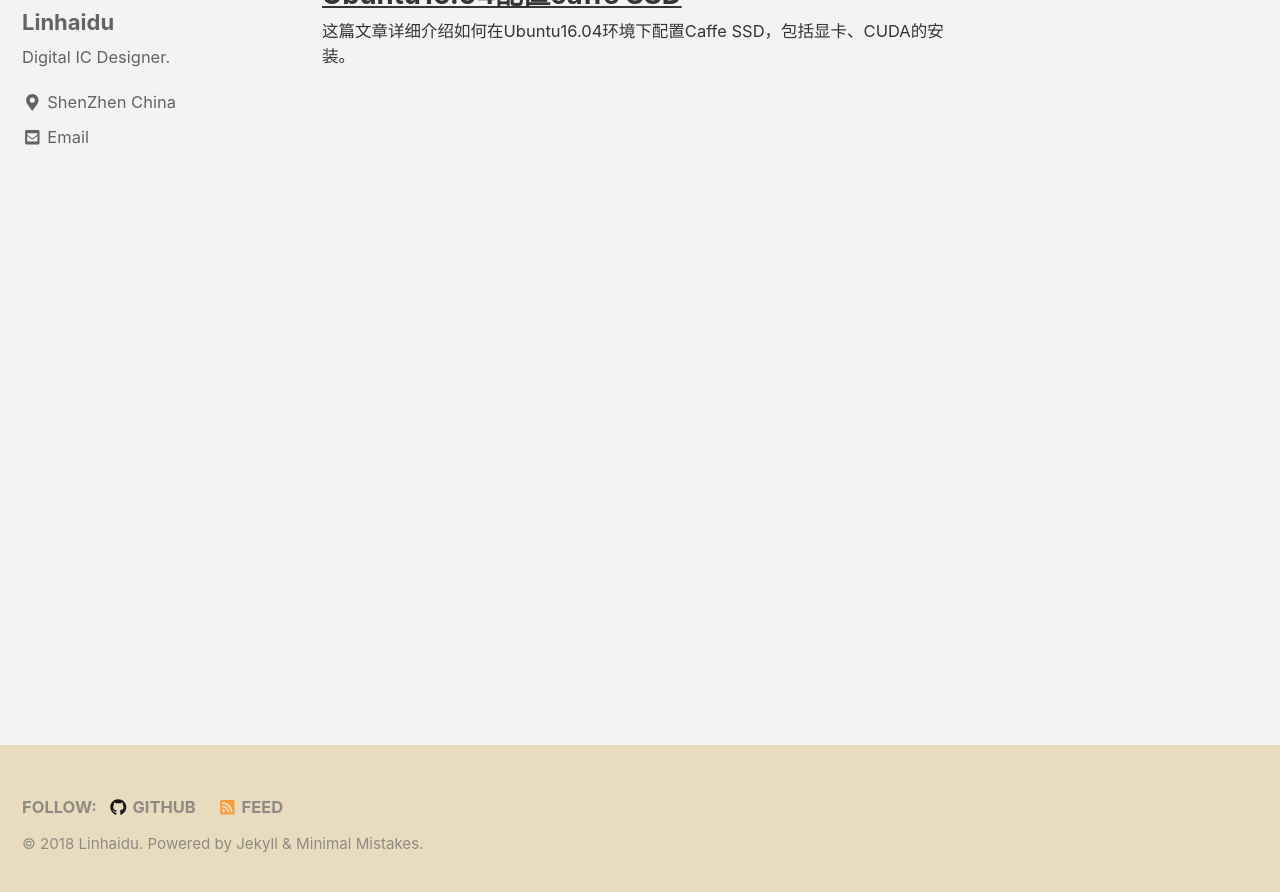
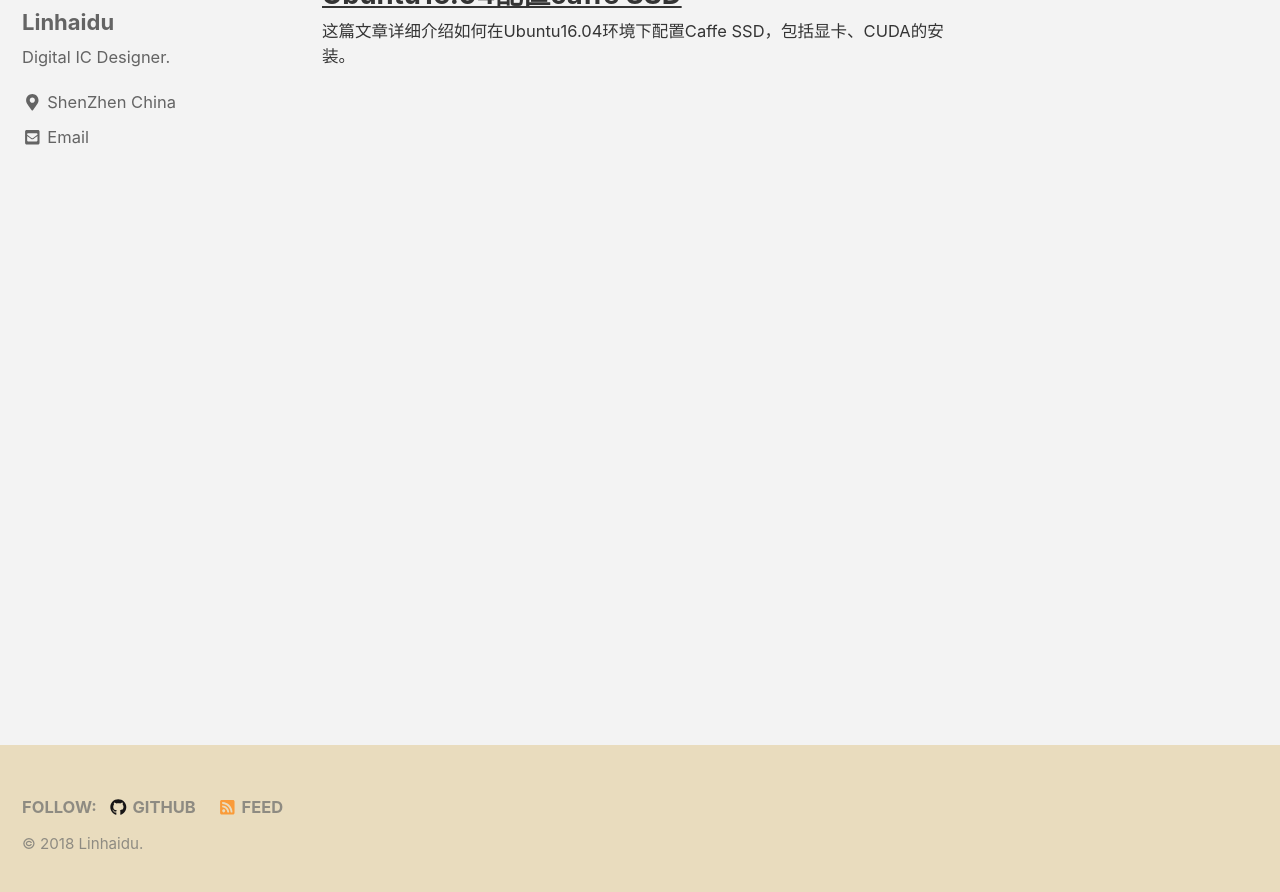
Before and after one commit to linhaidu/linhaidu.github.io, a Jekyll site: the page built from index.html, in a window 1280 px wide and 900 px high, scrolled down 222 px. Shown: the top 892 px of the window. Built offline with Jekyll 4.4.1, drawn with Linux system fonts in a browser that asks for light colours; cached includes are drawn as plain includes; nearby versions of some CDN libraries; the list of posts is cut into pages by our own code.

Commit message:
update footer

```diff
--- a/_includes/footer.html
+++ b/_includes/footer.html
@@ -16,4 +16,8 @@
   </ul>
 </div>
 
+<div class="page__footer-copyright">&copy; {{ site.time | date: '%Y' }} {{ site.name | default: site.title }}. </div>
+
+<!--
 <div class="page__footer-copyright">&copy; {{ site.time | date: '%Y' }} {{ site.name | default: site.title }}. {{ site.data.ui-text[site.locale].powered_by | default: "Powered by" }} <a href="https://jekyllrb.com" rel="nofollow">Jekyll</a> &amp; <a href="https://mademistakes.com/work/minimal-mistakes-jekyll-theme/" rel="nofollow">Minimal Mistakes</a>.</div>
+-->
```
